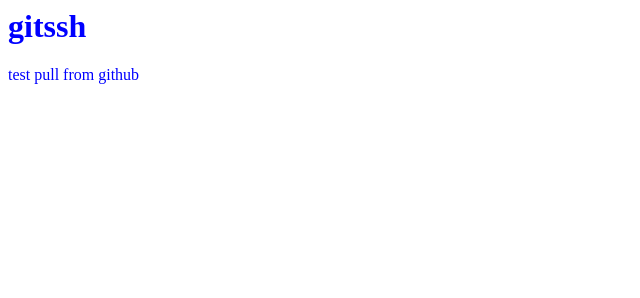
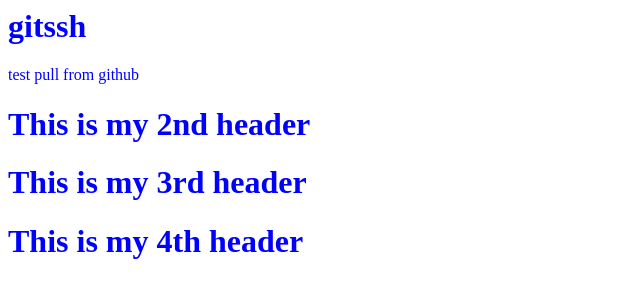
Before and after one commit to devgithubdev/SshRemoteReposi, a plain HTML site: page index.html in a window 1280 px wide. Shown: the whole page, without its empty margins (0-640 px from the left). Drawn offline with Linux system fonts and the light colour scheme.

Commit message:
added Headers

```diff
--- a/index.html
+++ b/index.html
@@ -8,10 +8,16 @@
 </head>
 
 
-
 <body>
     <h1> gitssh</h1>
     <p> test pull from github</p>
-  </body>
+
+    <h1> This is my 2nd header </h1>
+    <h1> This is my 3rd header </h1>
+    <h1> This is my 4th header </h1>
+
+
+
+</body>
 
 </html>
```
